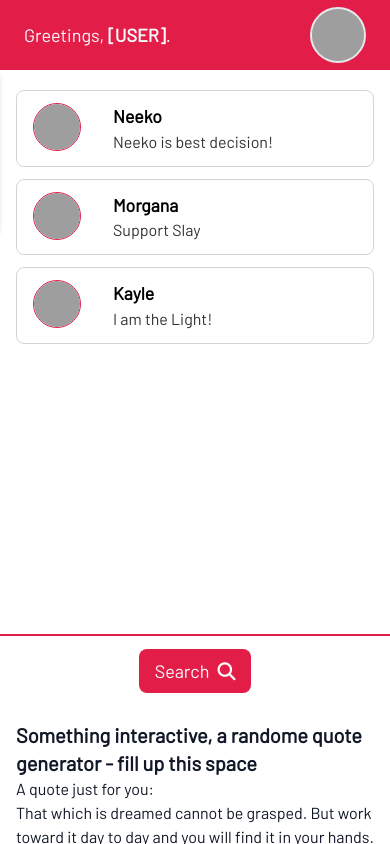
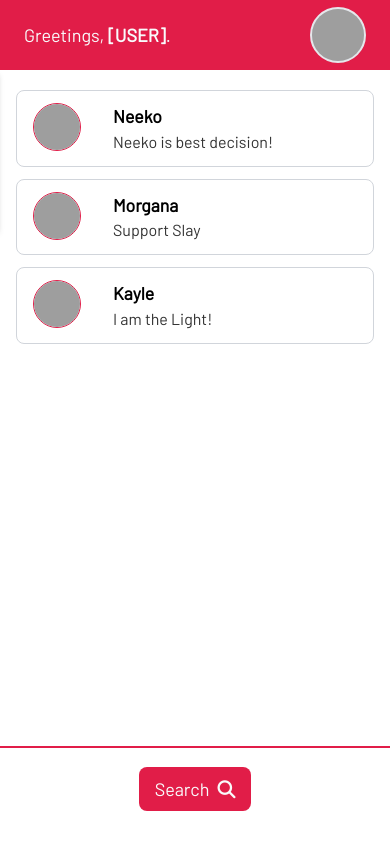
Before and after one commit to brajpatel/messaging-app, a React (Vite) app: page / in a window 390 px wide. Built offline with nearby package versions, Linux system fonts and the light colour scheme; grey boxes are pictures that could not be loaded.

Commit message:
Hide until large screen sizes

```diff
--- a/src/components/SignedIn.jsx
+++ b/src/components/SignedIn.jsx
@@ -1,6 +1,6 @@
 function SignedIn() {
     return (
-        <div className='h-auto lg:h-full w-auto overflow-x-hidden overflow-y-auto p-4 bg-white dark:bg-gray-800 text-gray-900 dark:text-gray-50'>
+        <div className='hidden lg:block lg:h-full w-auto overflow-x-hidden overflow-y-auto p-4 bg-white dark:bg-gray-800 text-gray-900 dark:text-gray-50'>
             <p className="text-xl font-bold">Something interactive, a randome quote generator - fill up this space</p>
 
             <p>A quote just for you:</p>
```
